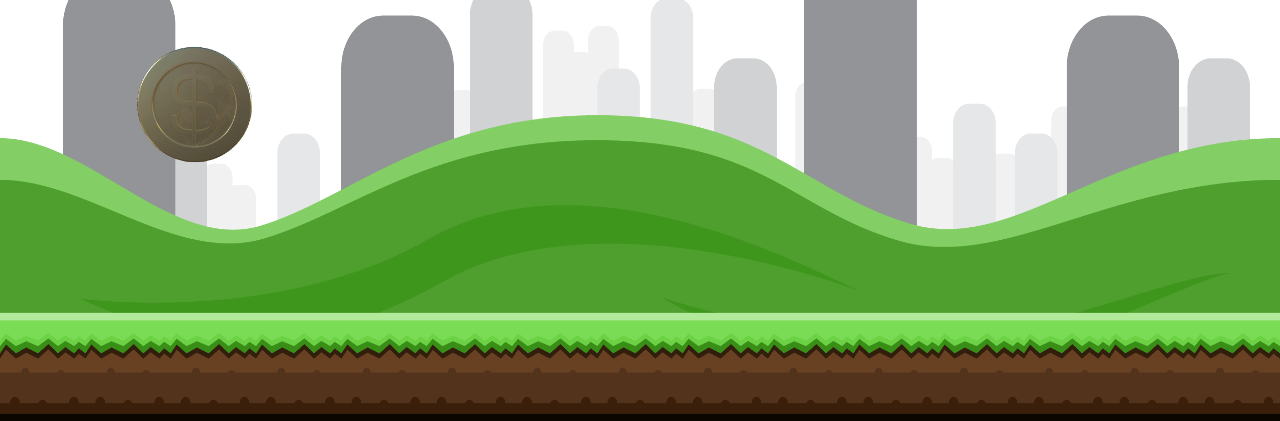
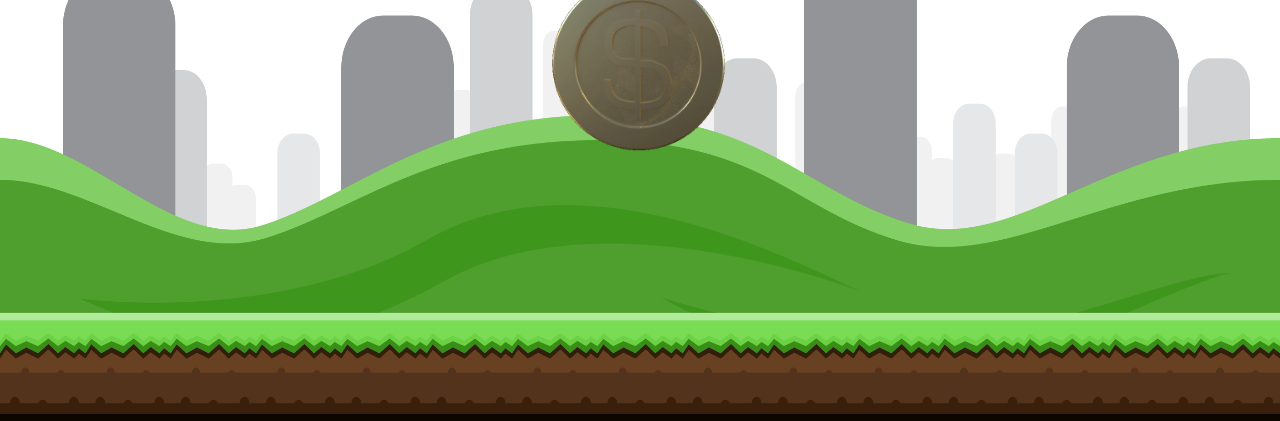
Before and after one commit to EricNg314/GifTastic, a plain HTML site: page index.html in a window 1280 px wide. Shown: the part 379-800 px from the top of the page. Drawn offline with nearby package versions, Linux system fonts and the light colour scheme.

Commit message:
Updating start coin to be in the middle, play/pause button text upates to indicate play/pause when clicked.

```diff
--- a/assets/css/style.css
+++ b/assets/css/style.css
@@ -9,9 +9,9 @@ body{
 
 
 #startApp{
-    /* border-radius: 50%;
-    border: 2px solid orange;
-    background-color: yellow; */
+    margin-top: -10vh;
+    margin-left: 35%;
+    margin-right: 35%;
 }
 
 
--- a/assets/javascript/app.js
+++ b/assets/javascript/app.js
@@ -156,6 +156,7 @@ $(document).ready(function () {
         var playPauseAll = $("#playPauseAllBtn").attr("data-state");
 
         if (playPauseAll === "still") {
+            $("#playPauseAllBtn").text("Pause All Gifs")
             $("#playPauseAllBtn").attr("data-state", "animated");
             for (var i = elements.length - 1; i >= 0; --i) {
                 var gifElement = (elements[i]);
@@ -167,6 +168,7 @@ $(document).ready(function () {
                 }
             }
         } else if (playPauseAll === "animated") {
+            $("#playPauseAllBtn").text("Play All Gifs")
             $("#playPauseAllBtn").attr("data-state", "still");
             for (var i = elements.length - 1; i >= 0; --i) {
                 var gifElement = (elements[i]);
--- a/index.html
+++ b/index.html
@@ -51,7 +51,7 @@
             </div> -->
             <div>
                 <h4 class="text-center">Click the coin!</h4>
-                <img id="startApp" class="img-fluid mx-auto" src="assets/images/Coin_ezgif.com-gif-maker.gif" style="width:20%">
+                <img id="startApp" class="img-fluid" src="assets/images/Coin_ezgif.com-gif-maker.gif" style="width:30%">
             </div>
         </div>
     </header>
```
